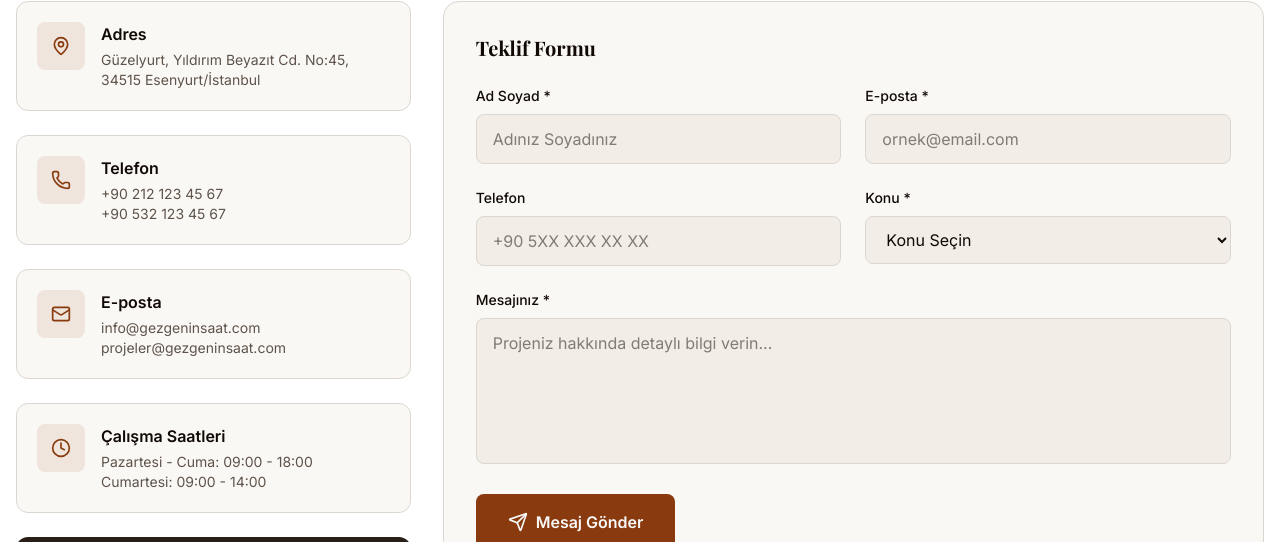
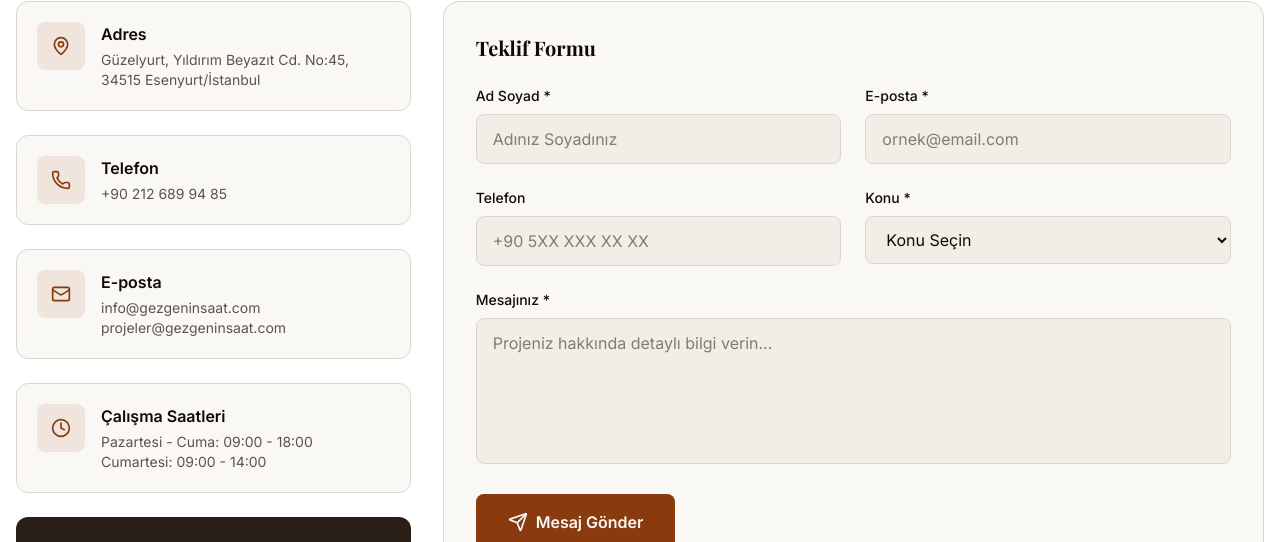
Before and after one commit to crideabilisim2022/gezgen-insaat, a Next.js app: page / in a window 1280 px wide. Shown: the part 4908-5450 px from the top of the page. Built offline with nearby package versions, Linux system fonts and the light colour scheme; grey boxes are pictures that could not be loaded; a web font is replaced by a local one.

Commit message:
iletisim güncellendi

```diff
--- a/app/iletisim/page.jsx
+++ b/app/iletisim/page.jsx
@@ -19,11 +19,11 @@ const contactInfo = [
   {
     icon: Phone,
     title: 'Telefon',
-    details: ['+90 212 123 45 67', '+90 532 123 45 67'],
+    details: ['+90 212 689 94 85', ],
     action: {
-      label: 'Hemen Ara',
-      href: 'tel:+902121234567',
-    },
+    label: 'Hemen Ara',
+    href: 'tel:+902126899485',
+  },
   },
   {
     icon: Mail,
--- a/components/contact/index.jsx
+++ b/components/contact/index.jsx
@@ -12,7 +12,11 @@ const contactInfo = [
   {
     icon: Phone,
     title: 'Telefon',
-    details: ['+90 212 123 45 67', '+90 532 123 45 67'],
+    details: ['+90 212 689 94 85', ],
+    action: {
+    label: 'Hemen Ara',
+    href: 'tel:+902126899485',
+  },
   },
   {
     icon: Mail,
@@ -108,11 +112,15 @@ export default function Contact() {
                 </div>
                 <div>
                   <h4 className="font-semibold text-foreground mb-1">{info.title}</h4>
-                  {info.details.map((detail, i) => (
-                    <p key={i} className="text-sm text-muted-foreground">
-                      {detail}
-                    </p>
-                  ))}
+                {info.details.map((detail, i) => (
+  <a
+    key={i}
+    href={`tel:${detail.replace(/\s/g, '').replace(/^0/, '+90')}`}
+    className="block text-sm text-muted-foreground hover:text-primary"
+  >
+    {detail}
+  </a>
+))}
                 </div>
               </div>
             ))}
```
